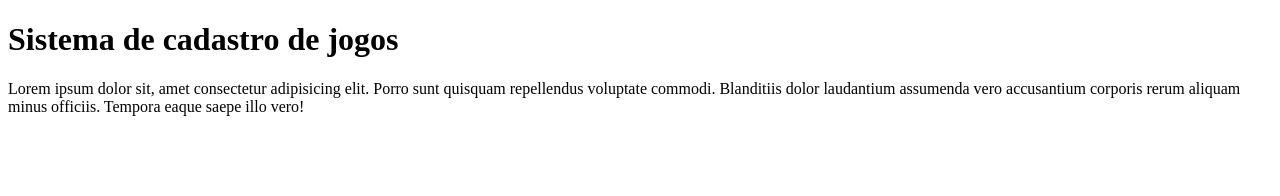
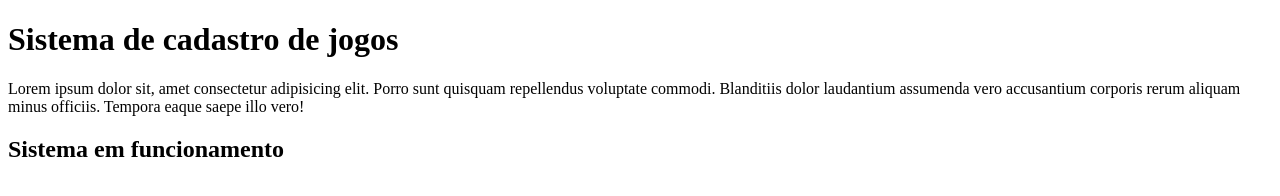
Before and after one commit to mateusvr5/sistema-de-cadastro, a plain HTML site: page index.html in a window 1280 px wide. Drawn offline with Linux system fonts and the light colour scheme; a script that the page names is missing.

Commit message:
comitando novamente

```diff
--- a/index.html
+++ b/index.html
@@ -9,6 +9,7 @@
 <body>
     <h1>Sistema de cadastro de jogos</h1>
     <p>Lorem ipsum dolor sit, amet consectetur adipisicing elit. Porro sunt quisquam repellendus voluptate commodi. Blanditiis dolor laudantium assumenda vero accusantium corporis rerum aliquam minus officiis. Tempora eaque saepe illo vero!</p>
+    <h2>Sistema em funcionamento</h2>
     <script src="app.js"></script>
 </body>
 </html>
```
